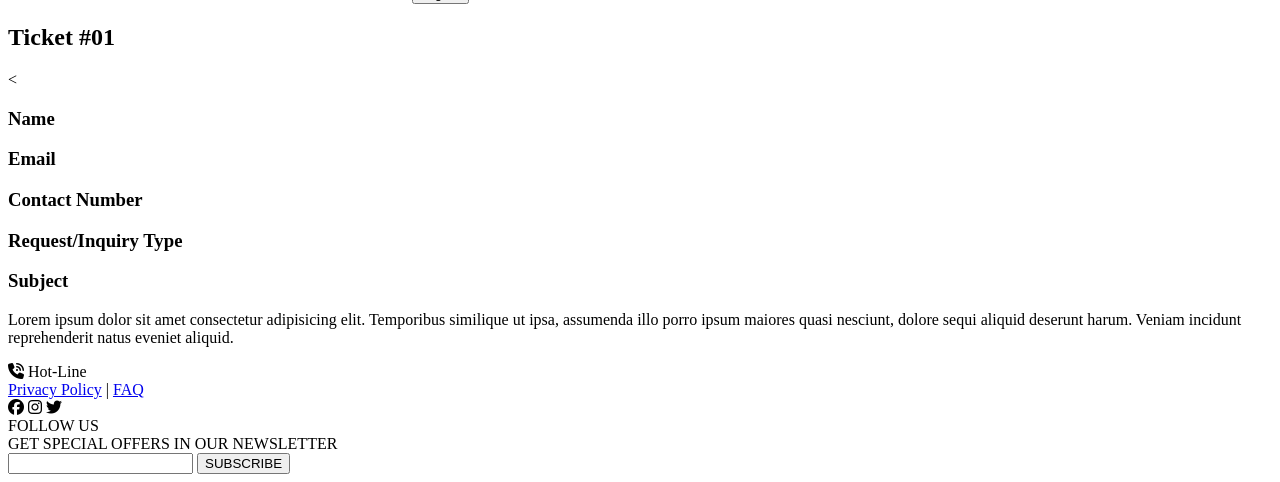
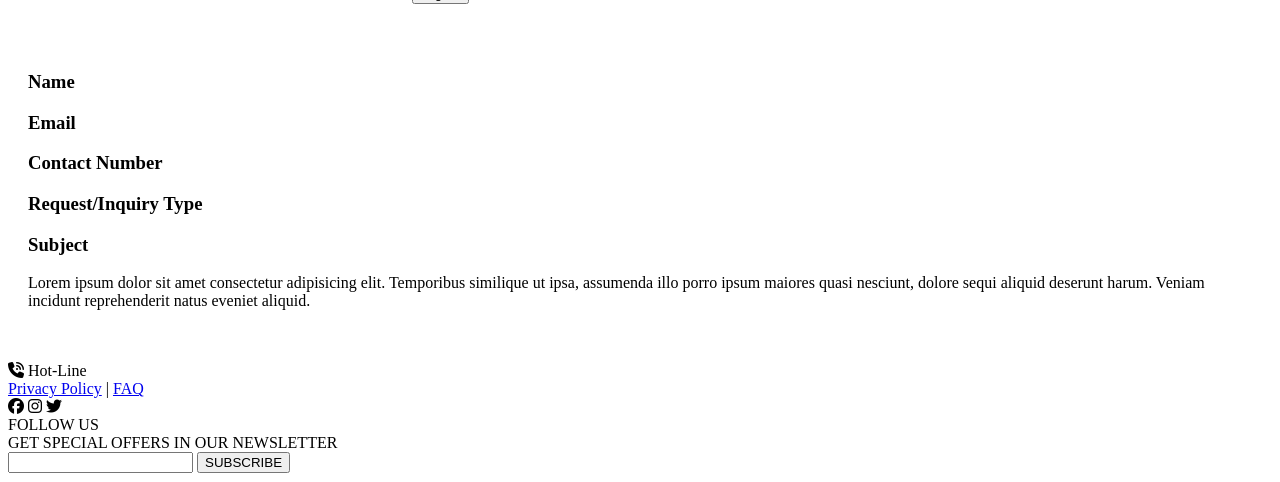
Before and after one commit to Seniru/boat-safari-trip-management, a PHP site: page /view-ticket.php in a window 1280 px wide. Shown: the part 570-1052 px from the top of the page. Run offline with PHP 8.4, Linux system fonts and the light colour scheme; some libraries are stand-ins or nearby versions.

Commit message:
Style ticket page

```diff
--- a/src/view-ticket.php
+++ b/src/view-ticket.php
@@ -13,13 +13,23 @@
 		<!--font awesomem-->
 		<script src="https://kit.fontawesome.com/36fdbb8e6c.js" crossorigin="anonymous"></script>
         <title>Document</title>
+        <style>
+            h2{
+               color:white;
+               margin-left:20px
+            }
+            .container{
+                margin-left:20px;
+                margin-right:20px
+            }
+            </style>
     </head>
     <body>
         <?php require("./views/header.php") ?>
 
 
         <h2>Ticket #01</h2>
-        <
+
         <div class="container">
         <h3>Name</h3>
         <h3>Email</h3>
@@ -27,7 +37,7 @@
         <h3>Request/Inquiry Type</h3>
         <h3>Subject</h3>
         <p> Lorem ipsum dolor sit amet consectetur adipisicing elit. Temporibus similique ut ipsa, assumenda illo porro ipsum maiores quasi nesciunt, dolore sequi aliquid deserunt harum. Veniam incidunt reprehenderit natus eveniet aliquid.</p>
-        </div>
+        </div><br><br>
 
         <?php require("./views/footer.php") ?>
 
```
